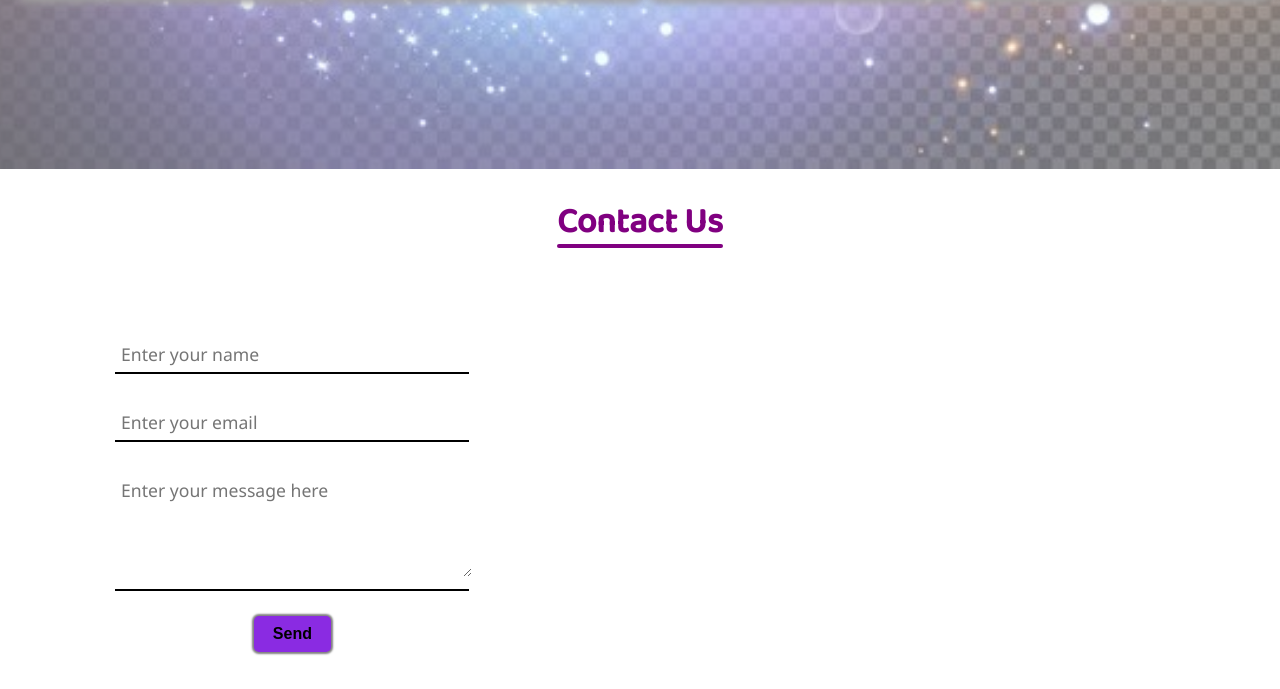
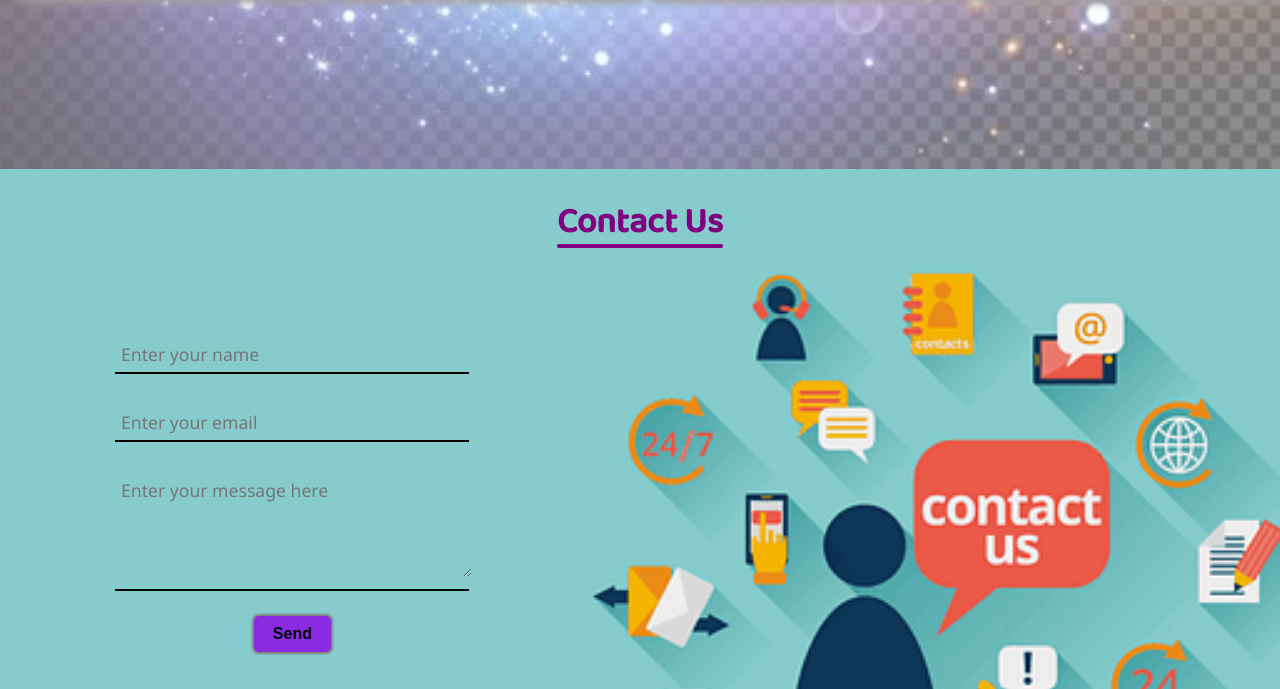
Before and after one commit to AkArpan2002/Payment-Gateway, a plain HTML site: page index.html in a window 1280 px wide. Shown: the part 2231-2920 px from the top of the page. Drawn offline with nearby package versions, Linux system fonts and the light colour scheme; the site is published under a folder, as on GitHub Pages, so addresses that start at the root find nothing.

Commit message:
Add files via upload

```diff
--- a/index.css
+++ b/index.css
@@ -236,7 +236,7 @@ span{
 }
 #contact-us::before{
     content: "";
-    background: url('/add-contact-form.png') no-repeat center center/cover;
+    background: url('add-contact-form.png') no-repeat center center/cover;
     position: absolute;
     left:0px;
     right:0px;
```
